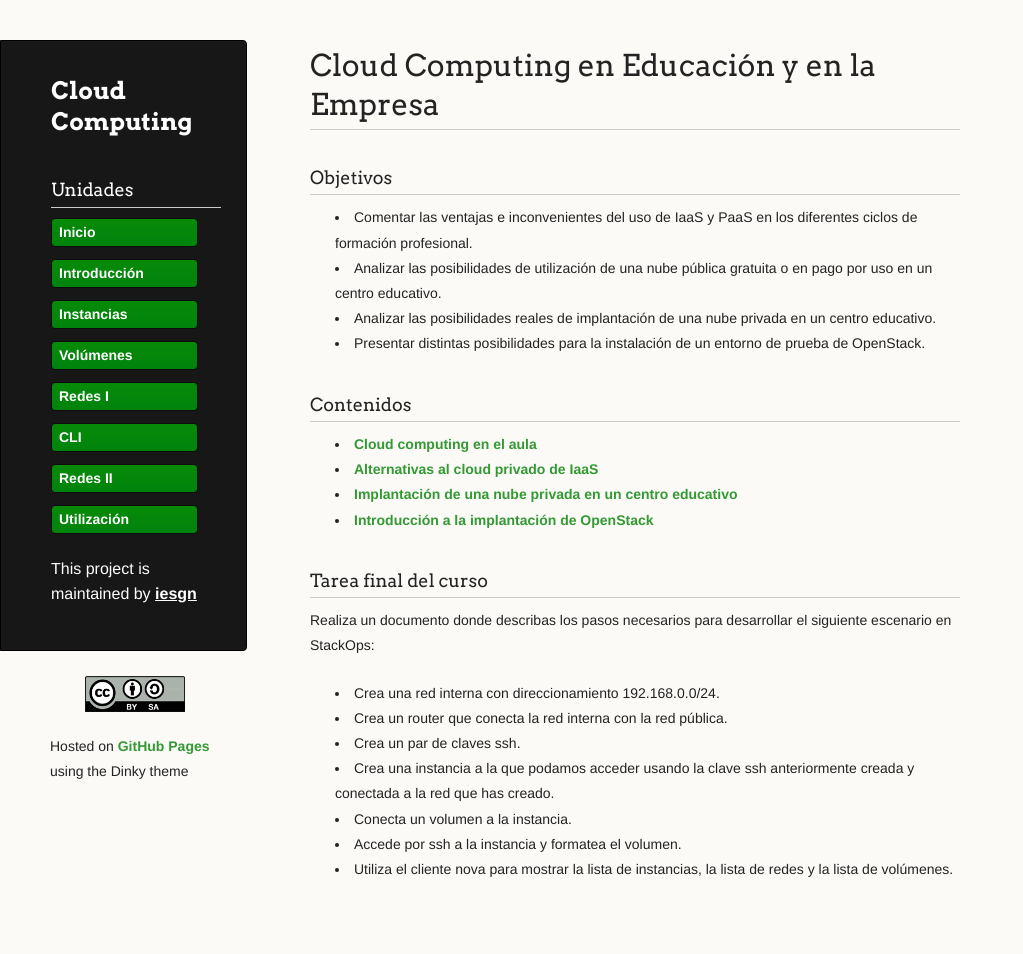
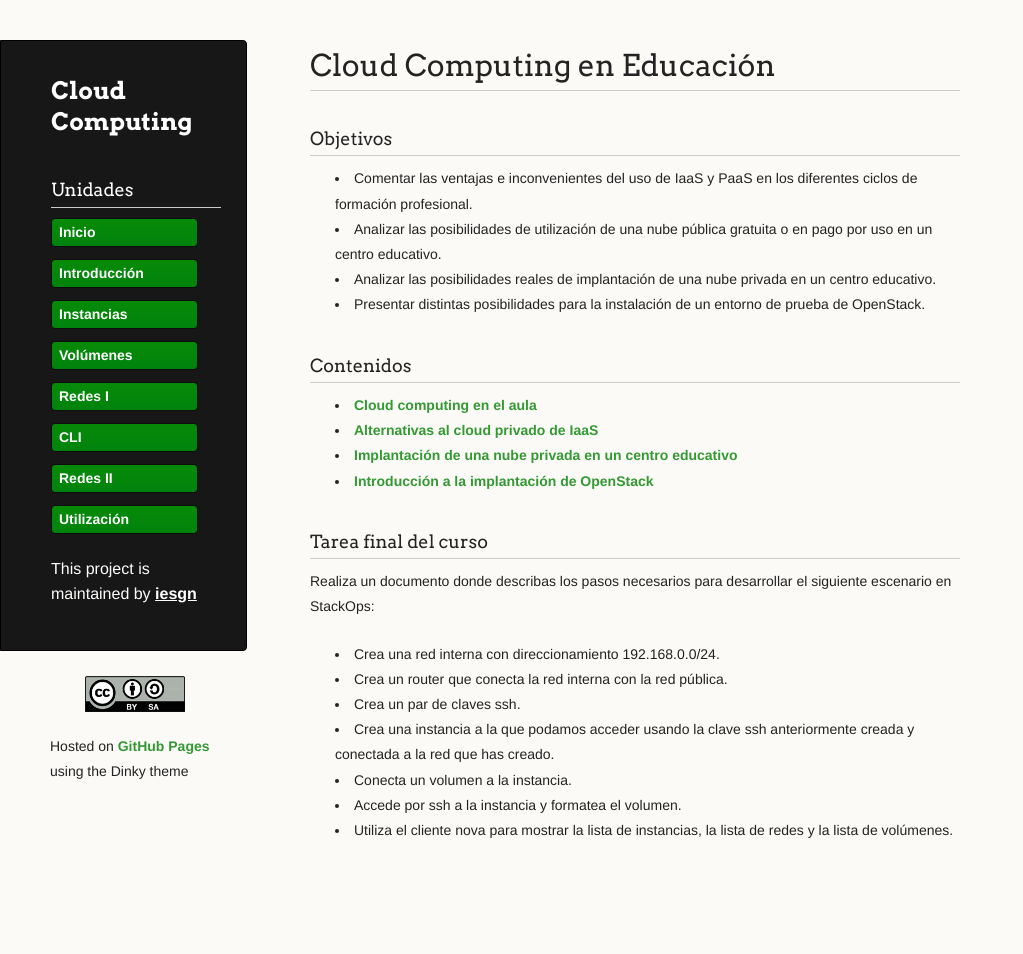
Before and after one commit to iesgn/cloud2, a Jekyll site: the page built from curso/u7/index.md, in a window 1280 px wide. Shown: the whole page, without its empty margins (0-1023 px from the left). Built offline with Jekyll 4.4.1, drawn with Linux system fonts in a browser that asks for light colours; after the commit the page ends 915 px from its top, so only the background shows below that.

Commit message:
Cambio menor

```diff
--- a/curso/u7/index.md
+++ b/curso/u7/index.md
@@ -1,6 +1,6 @@
 ---
 layout: blog
-tittle: Cloud Computing en Educación y en la Empresa
+tittle: Cloud Computing en Educación
 menu:
   - Unidades
 ---
```
